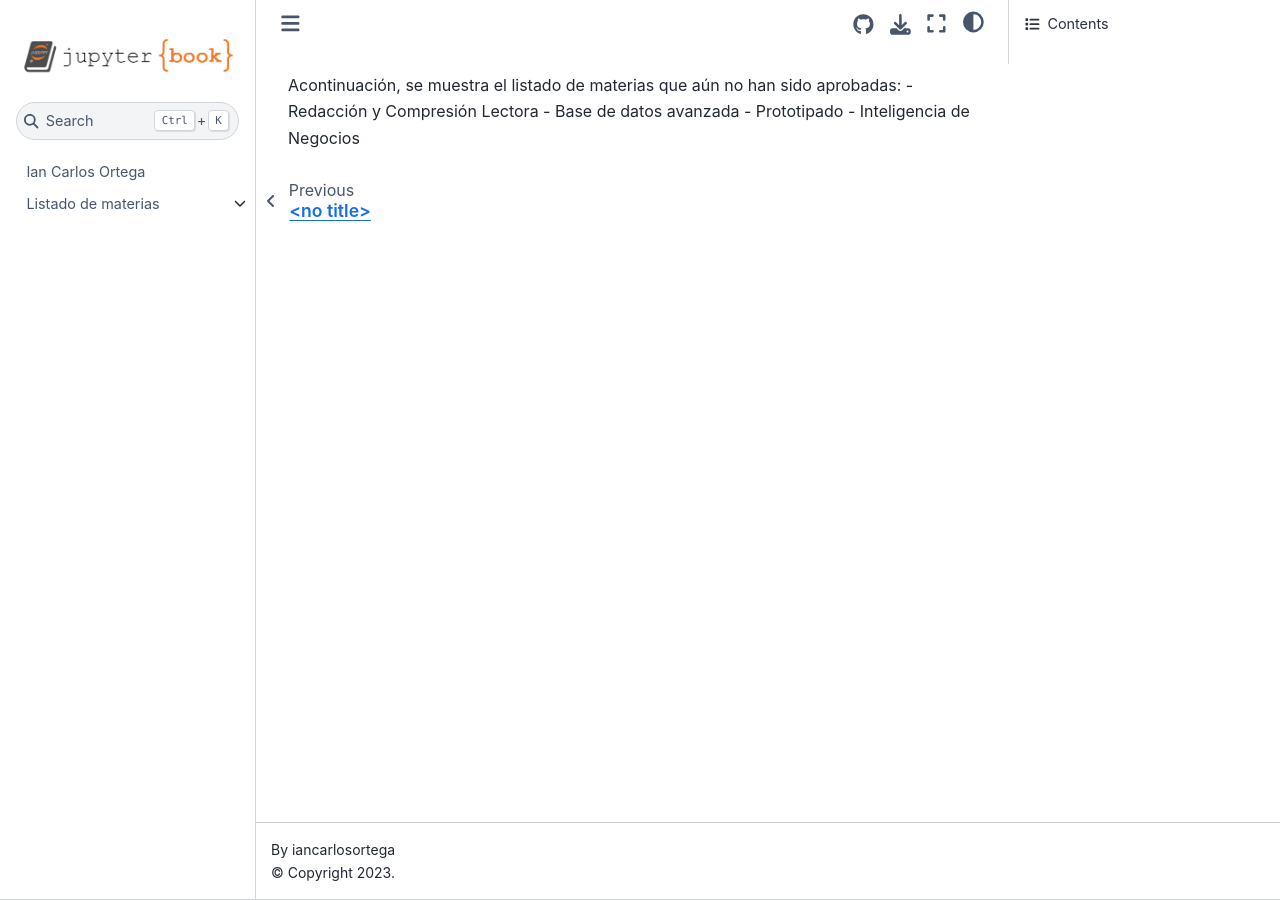
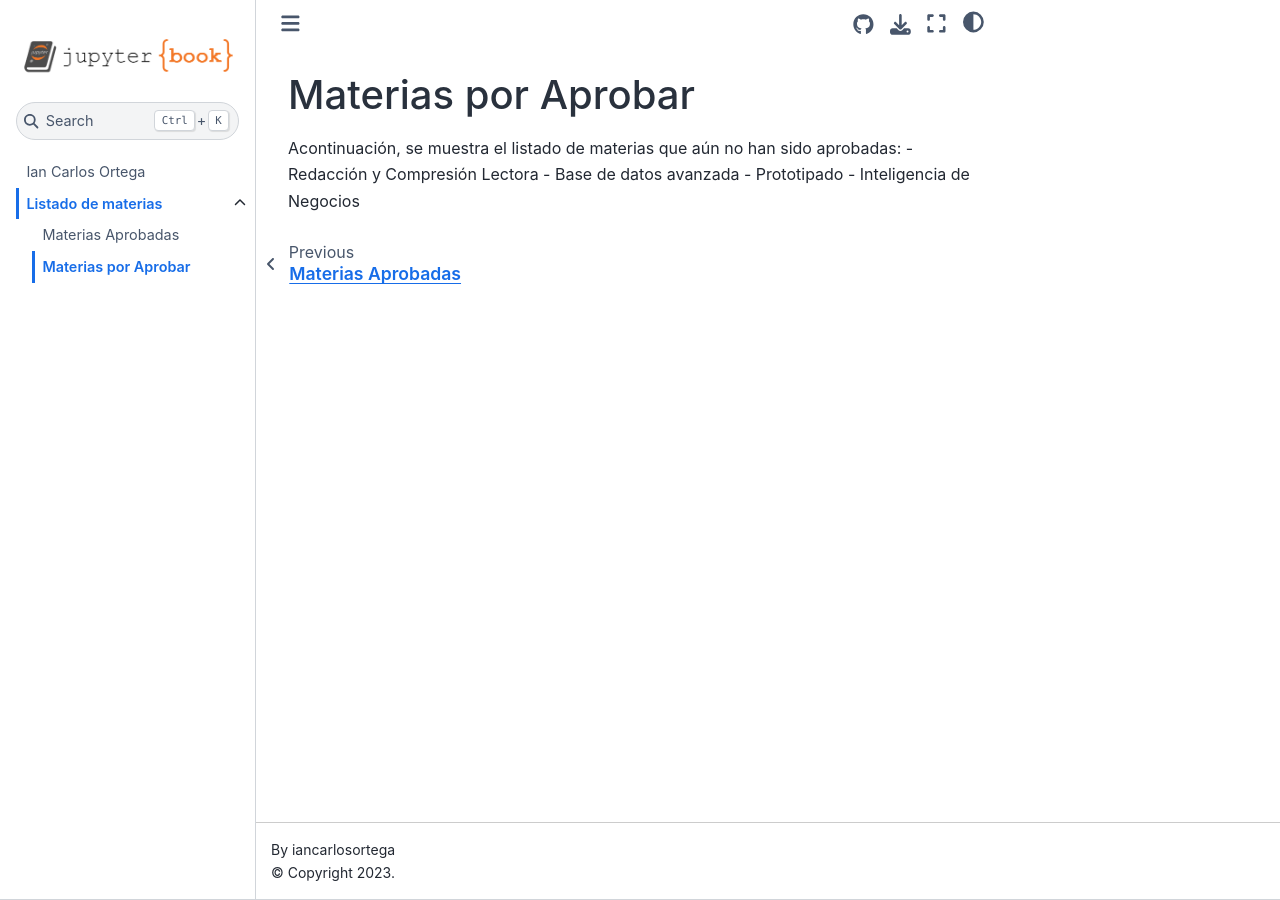
Before and after one commit to iancarlosortega/pruebaJupyter, a Jupyter Book: the page built from noAprobadas.md, in a window 1280 px wide. Built offline with Jupyter Book 1.0.4 settings and Sphinx 7.4.7 and the Sphinx Book theme 1.1.4, drawn with Linux system fonts in a browser that asks for light colours.

Commit message:
Listado de materias, solucionado

```diff
--- a/aprobadas.md
+++ b/aprobadas.md
@@ -1,3 +1,6 @@
+Materias Aprobadas
+=======================
+
 Acontinuación, se muestra el listado de materias aprobadas:
     - Matemáticas
     - Programación Funcional
--- a/noAprobadas.md
+++ b/noAprobadas.md
@@ -1,3 +1,6 @@
+Materias por Aprobar
+=======================
+
 Acontinuación, se muestra el listado de materias que aún no han sido aprobadas:
     - Redacción y Compresión Lectora
     - Base de datos avanzada
```
